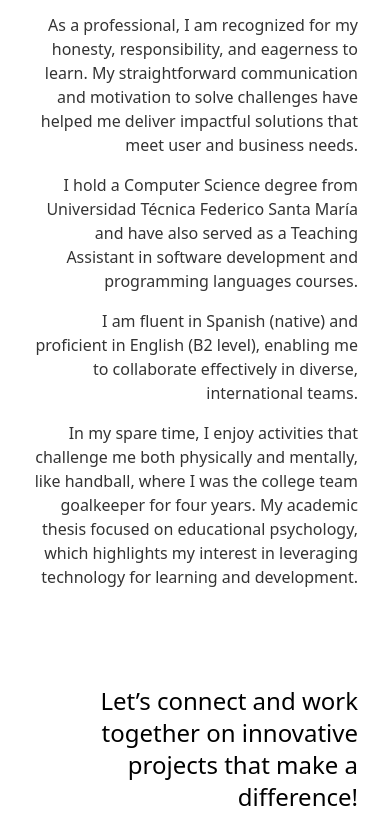
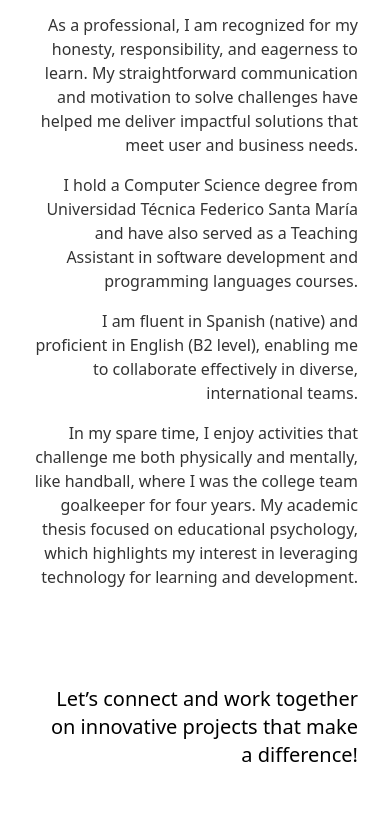
Before and after one commit to NicoNachoo/portfolio, an Astro site: page / in a window 390 px wide. Shown: the part 3246-4075 px from the top of the page. After the commit the page ends 4031 px from the top, so only its background shows below. Built offline with nearby package versions, Linux system fonts and the light colour scheme; Astro itself is replaced by a stand-in of ours.

Commit message:
fix(index): mobile styles

```diff
--- a/src/pages/index.astro
+++ b/src/pages/index.astro
@@ -17,7 +17,7 @@ import SectionContainer from "../components/SectionContainer.astro";
     title="Niconacho's portfolio - Web Developer and Programmer with 8 years of experience"
     description="Hire Niconacho, a web developer and programmer with 8 years of experience. Available to work. From Valparaíso, Chile."
 >
-    <main class="w-full flex items-end flex-col">
+    <main class="w-full flex items-center xl:items-end flex-col">
         <section class="xl:w-1/3 px-8 py-10 xl:p-5 xl:pt-0 xl:pr-0 xl:fixed xl:bottom-0 xl:left-0">
             <img
                 class="mx-auto lg:mx-0 rounded-full size-16 p-1 mb-6 ring-2 ring-gray-300 dark:ring-gray-500 xl:hover:scale-125 hover:scale-150 transition-transform"
@@ -97,8 +97,8 @@ import SectionContainer from "../components/SectionContainer.astro";
                 </p>
             </div>
         </SectionContainer>
-        <div class="mx-8 xl:mx-20 xl:mt-10">
-            <p class="text-2xl text-right text-pretty mb-4">
+        <div class="xl:w-1/2 mx-8 xl:mx-20 xl:mt-10">
+            <p class="text-xl text-right text-pretty mb-4">
                 Let’s connect and work together on innovative projects that make a difference!
             </p>
         </div>
```
